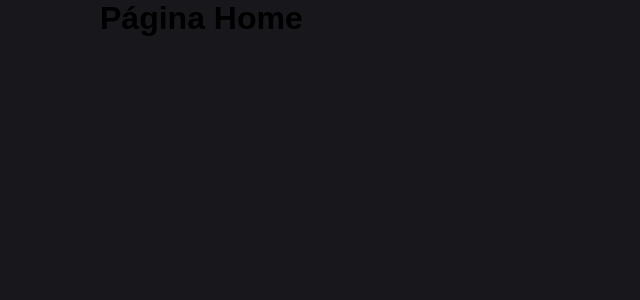
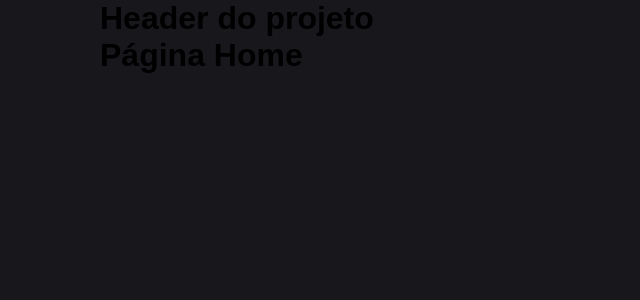
Before and after one commit to naralicecosta/cripto_info, a React (Vite) app: page / in a window 1280 px wide. Shown: the top 300 px of the page, without its empty margins (0-640 px from the left). Built offline with nearby package versions, Linux system fonts and the light colour scheme.

Commit message:
criando componente layout

```diff
--- /dev/null
+++ b/src/components/layout/index.tsx
@@ -0,0 +1,10 @@
+import { Outlet } from "react-router-dom"
+
+export function Layout(){
+    return(
+        <>
+            <h1>Header do projeto</h1>
+            <Outlet />
+        </>
+    )
+}
--- a/src/routes.tsx
+++ b/src/routes.tsx
@@ -3,8 +3,11 @@ import { Home } from "./pages/home";
 import { Detail } from "./pages/detail";
 import { NotFoud } from "./pages/notfound";
 
+import { Layout } from "./components/layout";
+
 const router = createBrowserRouter([
     {
+        element: <Layout />,
         children:[
             {
                 path: "/",
```
